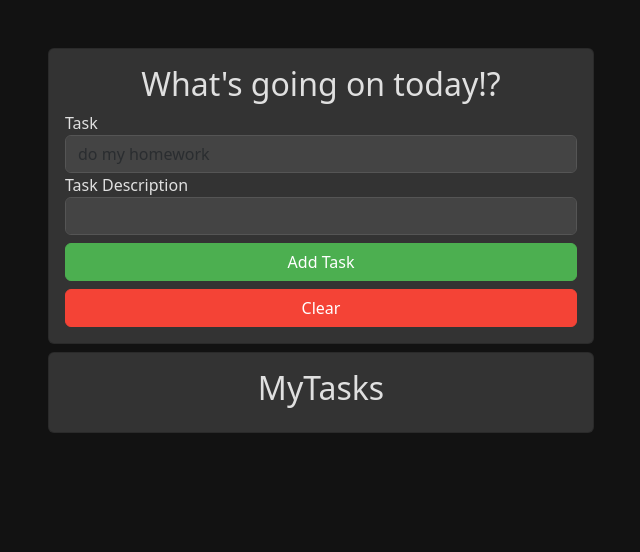
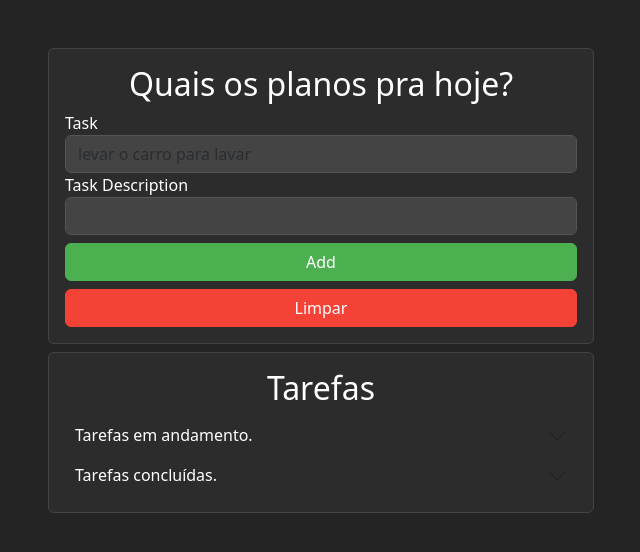
Before and after one commit to oliveiragust/toDo, a Flask app: page / in a window 1280 px wide. Shown: the top 552 px of the page, without its empty margins (319-959 px from the left). Run offline with Flask 3, Linux system fonts and the light colour scheme; some libraries are stand-ins or nearby versions.

Commit message:
melhorias

```diff
--- a/templates/index.html
+++ b/templates/index.html
@@ -10,41 +10,86 @@
     <script src="https://cdn.jsdelivr.net/npm/bootstrap@5.3.0-alpha1/dist/js/bootstrap.min.js"></script>
     <style>
         body {
-            background-color: #121212;
+            background-color: #242424;
             color: #e0e0e0;
         }
+
         .completed {
             text-decoration: line-through;
         }
+
         .btn-primary {
             background-color: #4caf50;
             border-color: #4caf50;
         }
+
         .btn-primary:hover {
             background-color: #3e8e41;
             border-color: #3e8e41;
         }
+
         .btn-danger {
             background-color: #f44336;
             border-color: #f44336;
         }
+
         .btn-danger:hover {
             background-color: #da190b;
             border-color: #da190b;
         }
+
         .card {
-            background-color: #333;
-            color: #e0e0e0;
+            background-color: #2c2c2c;
+            color: #ffffff;
+            border: 1px solid #444;
         }
+
         .form-control {
             background-color: #444;
-            color: #ffffff;
+            color: white;
             border-color: #555;
         }
+
         .form-control:focus {
             background-color: #444;
             border-color: #555;
             box-shadow: none;
+            color: white;
+        }
+
+        .accordion-item {
+            background-color: #333;
+            border: none;
+        }
+
+        .accordion-button {
+            background-color: #2c2c2c;
+            color: #ffffff;
+            border: none;
+            padding: 10px;
+            margin: 0;
+        }
+
+        .accordion-button:hover {
+            background-color: #242424;
+        }
+
+        .accordion-button:focus {
+            box-shadow: none;
+        }
+
+        .accordion-collapse {
+            background-color: #333;
+            color: #e0e0e0;
+            border: none;
+        }
+
+        .accordion-body {
+            padding: 0;
+        }
+
+        .form-check-input:checked {
+            background-color: #4caf50;
         }
 
     </style>
@@ -52,33 +97,31 @@
 <body>
 <div class="container">
     <div class="row justify-content-center">
-        <div class="col-md-6 text-center mt-5">
-
-        </div>
+        <div class="col-md-6 text-center mt-5"></div>
     </div>
     <div class="row justify-content-center">
         <div class="col-md-6">
             <div class="card">
                 <div class="card-body">
-                    <h2 class="card-title text-center">What's going on today!?</h2>
-                    <form method="POST">
+                    <h2 class="card-title text-center">Quais os planos pra hoje?</h2>
+                    <form method="POST" id="addTaskForm">
                         {{ form.hidden_tag() }}
                         <div class="form-group">
                             {{ form.task.label }}
-                            {{ form.task(class="form-control", placeholder="do my homework", style="color: #ffffff;") }}
+                            {{ form.task(class="form-control", autofocus=true, placeholder="levar o carro para lavar") }}
                         </div>
                         <div class="form-group">
                             {{ form.task_description.label }}
-                            {{ form.task_description(class="form-control", style="color: #ffffff;") }}
+                            {{ form.task_description(class="form-control") }}
                         </div>
                         <div class="mt-2 d-grid">
-                            <button type="submit" class="btn btn-primary">Add Task</button>
+                            <button type="submit" class="btn btn-primary">Add</button>
                         </div>
                     </form>
-                    <form method="post" action="/delete">
+                    <form method="post" action="/delete" id="clearForm">
                         <div class="mt-2 form-group">
                             <div class="d-grid">
-                                <button type="submit" class="btn btn-danger">Clear</button>
+                                <button type="submit" class="btn btn-danger">Limpar</button>
                             </div>
                         </div>
                     </form>
@@ -91,30 +134,112 @@
         <div class="col-md-6">
             <div class="card">
                 <div class="card-body">
-                    <h2 class="card-title text-center">MyTasks</h2>
+                    <h2 class="card-title text-center">Tarefas</h2>
+                    <div>
+                        <div class="accordion" id="taskAccordion">
+                            <!-- Tarefas em Andamento -->
+                            <div class="accordion-item">
+                                <h2 class="accordion-header" id="headingInProgress">
+                                    <button class="accordion-button collapsed" type="button"
+                                            data-bs-toggle="collapse" data-bs-target="#inProgressTasks"
+                                            aria-expanded="false" aria-controls="inProgressTasks">
+                                        Tarefas em andamento.
+                                    </button>
+                                </h2>
+                                <div id="inProgressTasks" class="accordion-collapse collapse"
+                                     aria-labelledby="headingInProgress" data-bs-parent="#taskAccordion">
+                                    <div class="accordion-body">
+                                        {% for task in tasks %}
+                                            {% if task.task_status == False %}
+                                                <div class="d-flex mb-3 card-body">
+                                                    <dl class="mb-0">
+                                                        <dt>
+                                                            {{ task.task.upper() }}
+                                                        </dt>
+                                                    </dl>
+                                                    <div class="form-check form-switch ms-auto">
+                                                        <!-- Adicionando checkbox -->
+                                                        <input class="form-check-input" type="checkbox"
+                                                               id="completed{{ task.id }}"
+                                                               {% if task.task_status == True %}checked{% endif %}>
+                                                        <label class="form-check-label"
+                                                               for="completed{{ task.id }}">
+                                                            Completar
+                                                        </label>
+                                                    </div>
+                                                </div>
+                                            {% endif %}
+                                        {% endfor %}
+                                    </div>
+                                </div>
+                            </div>
+                            <!-- Fim Tarefas em Andamento -->
 
-                    {% for task in tasks %}
-                    <div class="d-flex mb-3 card-body bg-#333">
-                        <dl class="mb-0">
-                            <dt {% if task.task_status == True %}class="completed"{% endif %}>
-                                {{ task.task.upper() }}
-                            </dt>
-                            {% if task.task_status == True %}
-                                <dd class="text-muted">Task completed at {{ data }}</dd>
-                            {% endif %}
-                        </dl>
-                        <form method="POST" action="/update/{{ task.id }}" class="ms-auto">
-                            {% if task.task_status == False %}
-                                <button type="submit" class="btn btn-primary update-btn">Update</button>
-                            {% endif %}
-                        </form>
+
+
+
+
+
+
+                            <!-- Tarefas Concluídas -->
+                            <div class="accordion-item">
+                                <h2 class="accordion-header" id="headingConcluded">
+                                    <button class="accordion-button collapsed" type="button"
+                                            data-bs-toggle="collapse" data-bs-target="#concludedTasks"
+                                            aria-expanded="false" aria-controls="concludedTasks">
+                                        Tarefas concluídas.
+                                    </button>
+                                </h2>
+                                <div id="concludedTasks" class="accordion-collapse collapse"
+                                     aria-labelledby="headingConcluded" data-bs-parent="#taskAccordion">
+                                    <div class="accordion-body">
+                                        {% for task in tasks %}
+                                            {% if task.task_status == True %}
+                                                <div class="d-flex mb-3 card-body">
+                                                    <dl class="mb-0">
+                                                        <dt class="completed">
+                                                            {{ task.task.upper() }}
+                                                        </dt>
+                                                        <dd>Concluído em {{ data }}</dd>
+                                                    </dl>
+                                                </div>
+                                            {% endif %}
+                                        {% endfor %}
+                                    </div>
+                                </div>
+                            </div>
+                            <!-- Fim Tarefas Concluídas -->
+
+                        </div>
                     </div>
-                    {% endfor %}
                 </div>
             </div>
         </div>
     </div>
-    <div class="mt-2"></div>
 </div>
+
+<script>
+    $(document).ready(function () {
+        $(".form-check-input").click(function () {
+            var taskId = $(this).attr("id").replace("completed", "");
+            var isCompleted = $(this).prop("checked");
+            $.ajax({
+                type: "POST",
+                url: "/update/" + taskId,
+                data: {completed: isCompleted},
+                success: function (data) {
+                    location.reload();
+                }
+            });
+        });
+
+        $('.accordion-button').on('click', function () {
+            $('html, body').animate({
+                scrollTop: $(this).offset().top - 10
+            }, 500);
+        });
+    });
+</script>
+
 </body>
 </html>
```
Also changed, not shown: models.py (+19 -0 lines).
